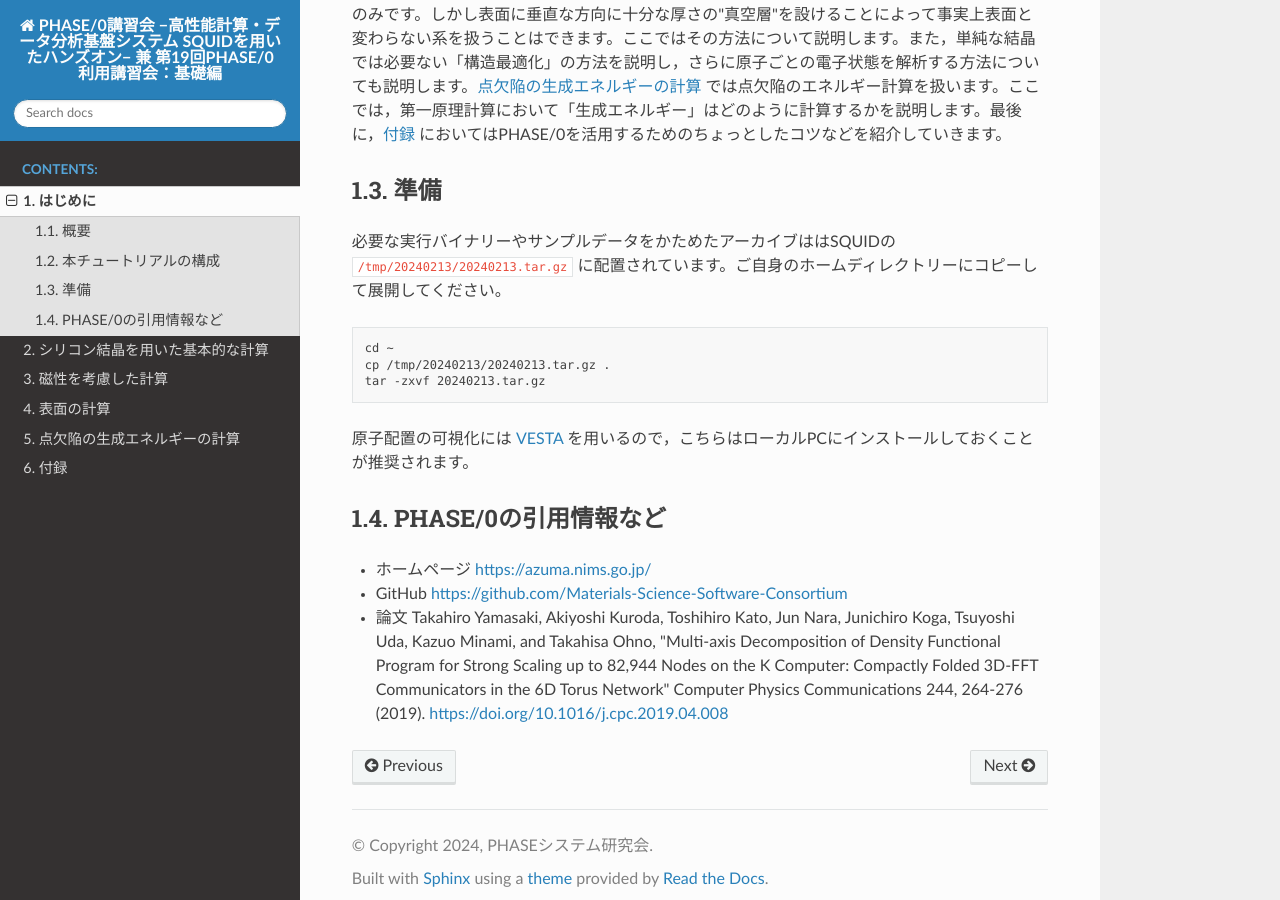
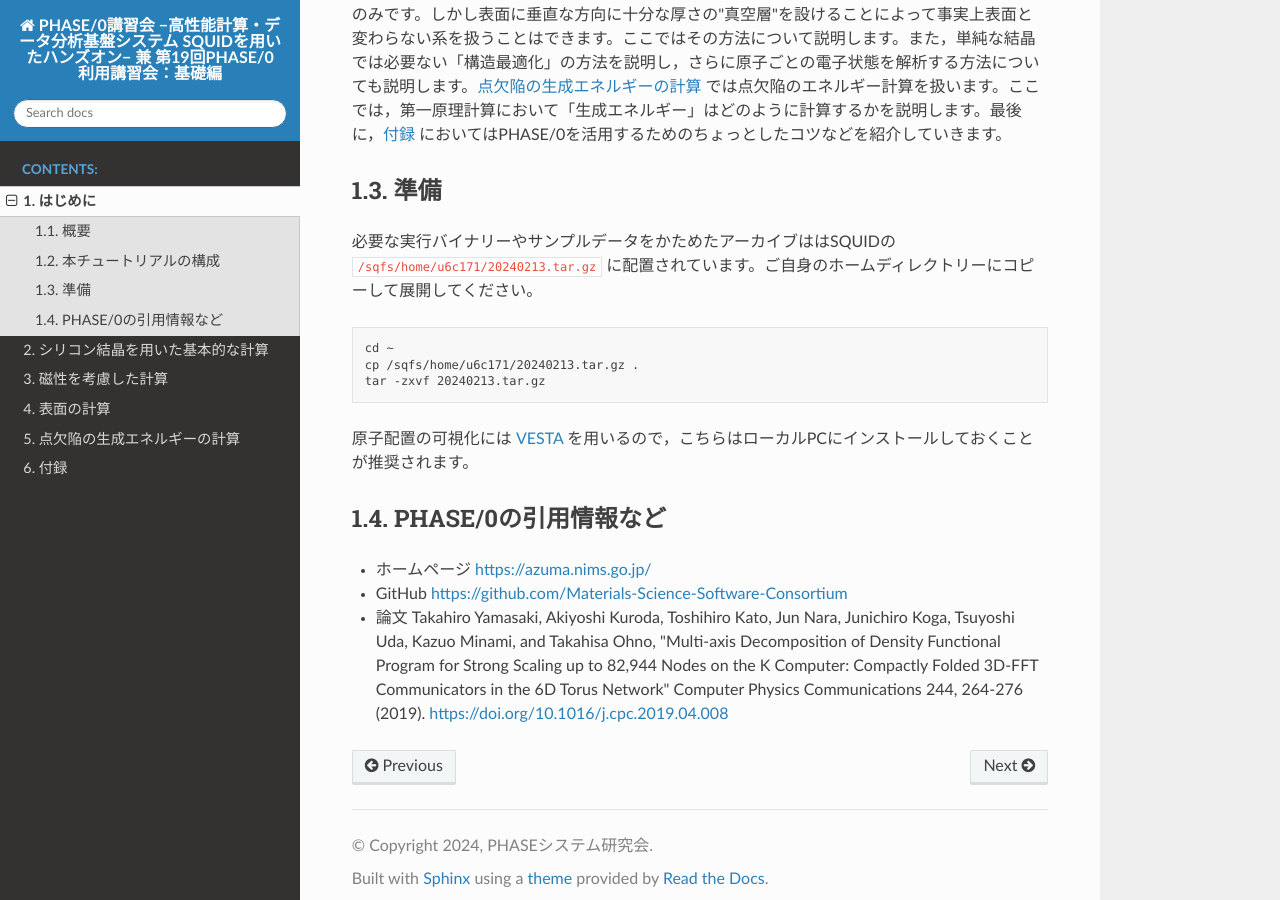
Before and after one commit to Materials-Science-Software-Consortium/phase0_tutorial_wsl, a Sphinx documentation site: the page built from source/intro.rst, in a window 1280 px wide and 900 px high, scrolled down 499 px. Built offline with Sphinx 7.4.7 and the Read the Docs theme 2.0.0, drawn with Linux system fonts in a browser that asks for light colours.

Commit message:
講習会用のテキストの修正
テーブルカラムの幅を修正
アーカイブの置き場所の想定を変更
スクリプトの説明の修正

```diff
--- a/source/intro.rst
+++ b/source/intro.rst
@@ -15,12 +15,12 @@
 準備
 ----------------------
 
-必要な実行バイナリーやサンプルデータをかためたアーカイブははSQUIDの ``/tmp/20240213/20240213.tar.gz`` に配置されています。ご自身のホームディレクトリーにコピーして展開してください。
+必要な実行バイナリーやサンプルデータをかためたアーカイブははSQUIDの ``/sqfs/home/u6c171/20240213.tar.gz`` に配置されています。ご自身のホームディレクトリーにコピーして展開してください。
 
 .. code-block:: text
 
   cd ~
-  cp /tmp/20240213/20240213.tar.gz .
+  cp /sqfs/home/u6c171/20240213.tar.gz .
   tar -zxvf 20240213.tar.gz
 
 原子配置の可視化には `VESTA <https://jp-minerals.org/vesta/jp/>`_ を用いるので，こちらはローカルPCにインストールしておくことが推奨されます。
--- a/source/surf.rst
+++ b/source/surf.rst
@@ -246,6 +246,7 @@ workfuncプログラムを使用することによって仕事関数を得るこ
 
 .. parsed-literal::
 
+  $ module load BaseCPU
   $ ~/|PHASE020XX.yy|/bin/workfunc
   $ ~/|PHASE020XX.yy|/bin/workfunc.pl nfvlcr_av.data
   estimated work function : 4.74259 eV
```
Also changed, not shown: source/si.rst (+7 -16 lines).
